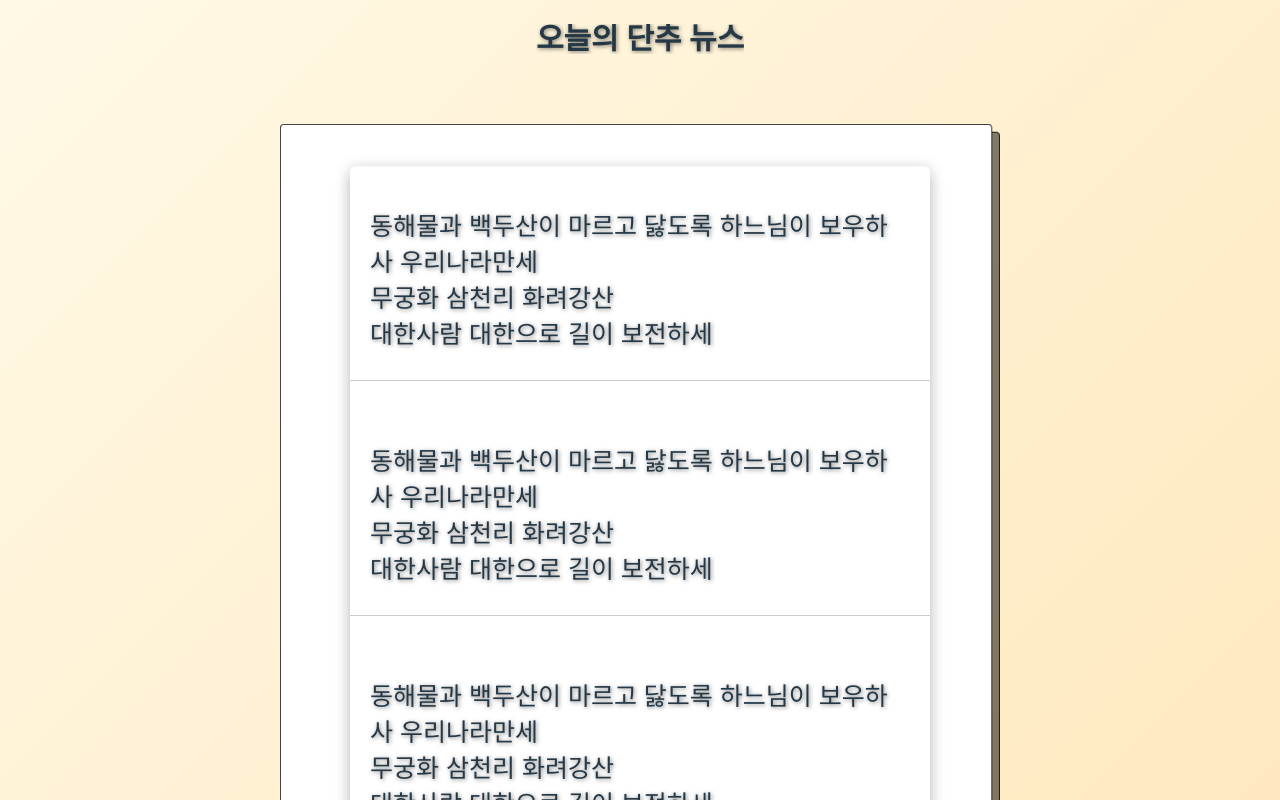
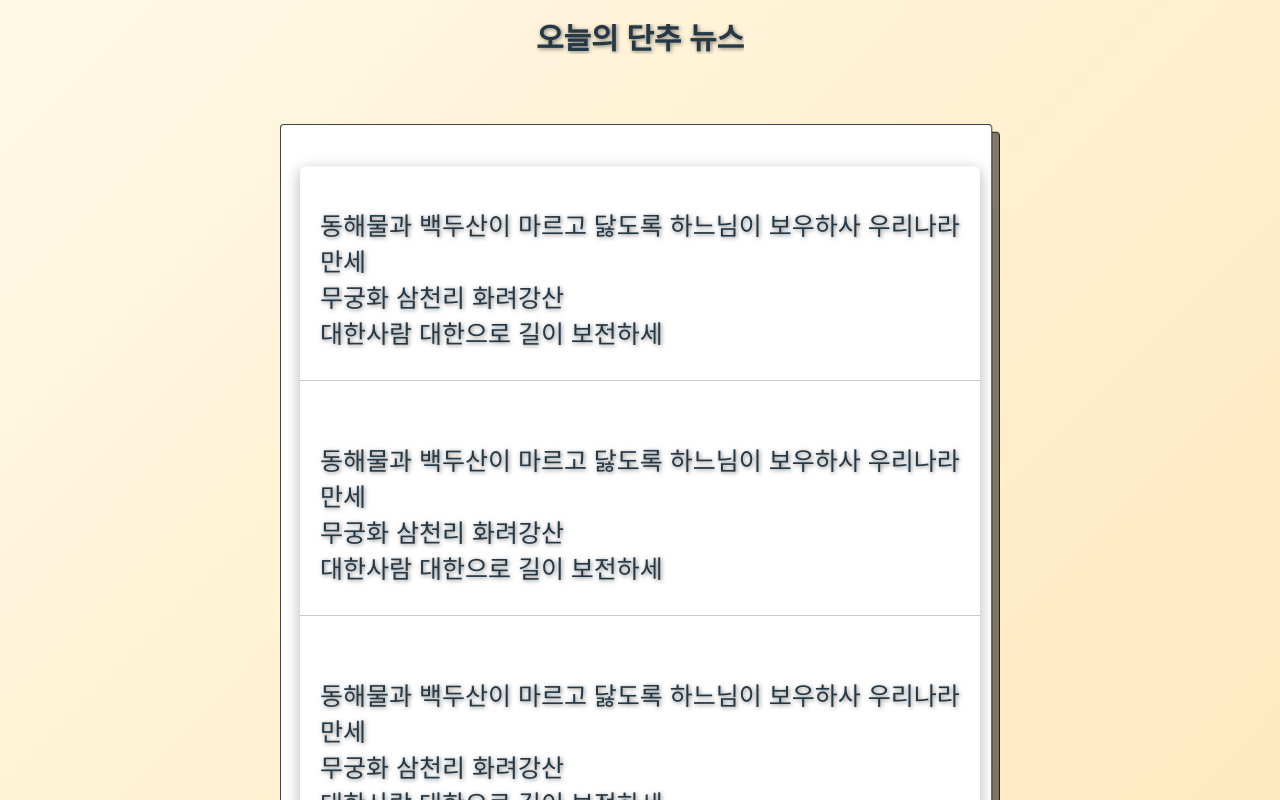
Before and after one commit to team-hca/danchu, a React (Create React App) app in the folder frontend/frontapp/: page /result in a window 1280 px wide. Shown: the part 760-1560 px from the top of the page. Built offline with nearby package versions, Linux system fonts and the light colour scheme.

Commit message:
:pencil2: fix: news component 밖으로 삐져나오는 버그 수정

```diff
--- a/frontend/frontapp/src/components/News/NewsBox.jsx
+++ b/frontend/frontapp/src/components/News/NewsBox.jsx
@@ -48,6 +48,7 @@ const OverlayText = styled.div`
   transform: translate(-50%, -50%);
   padding: 30px;
   height: 90%;
+  width: 680px;
   display: flex;
   justify-content: center;
   white-space: pre-line;
```
